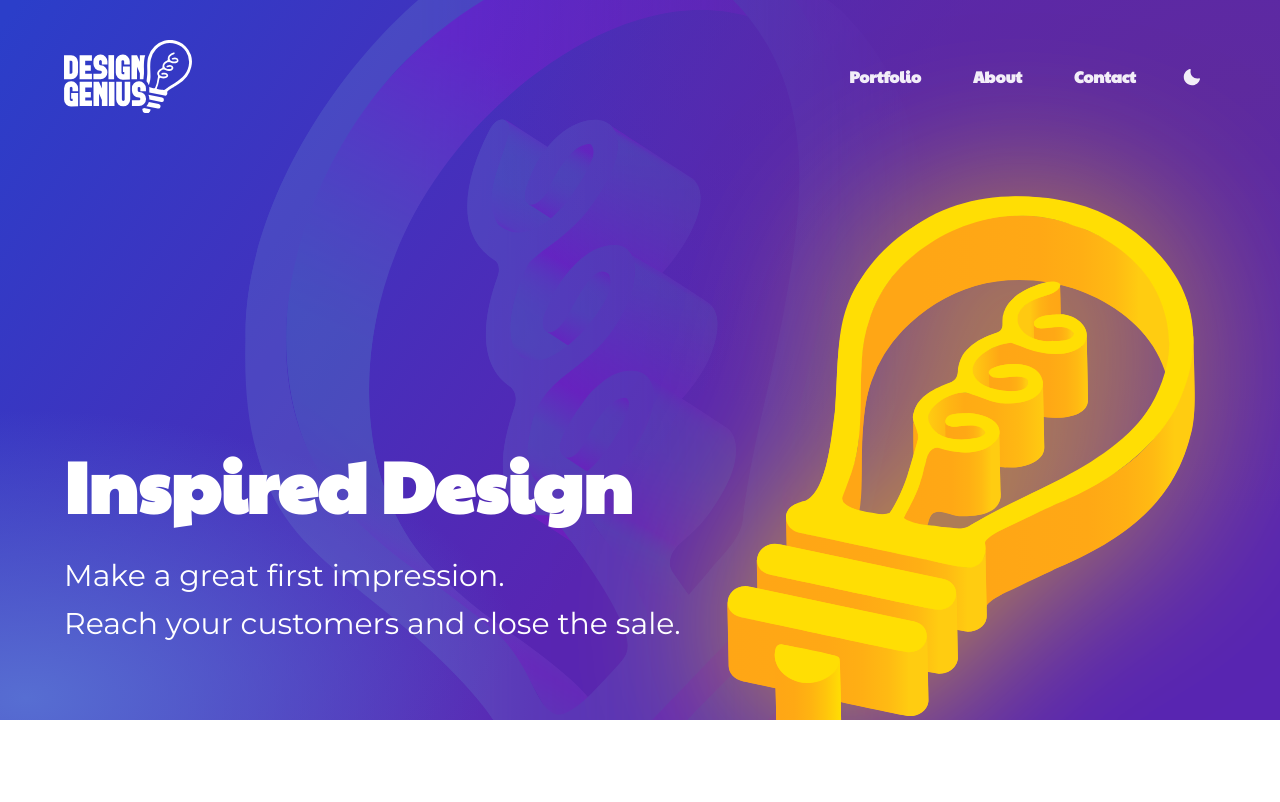
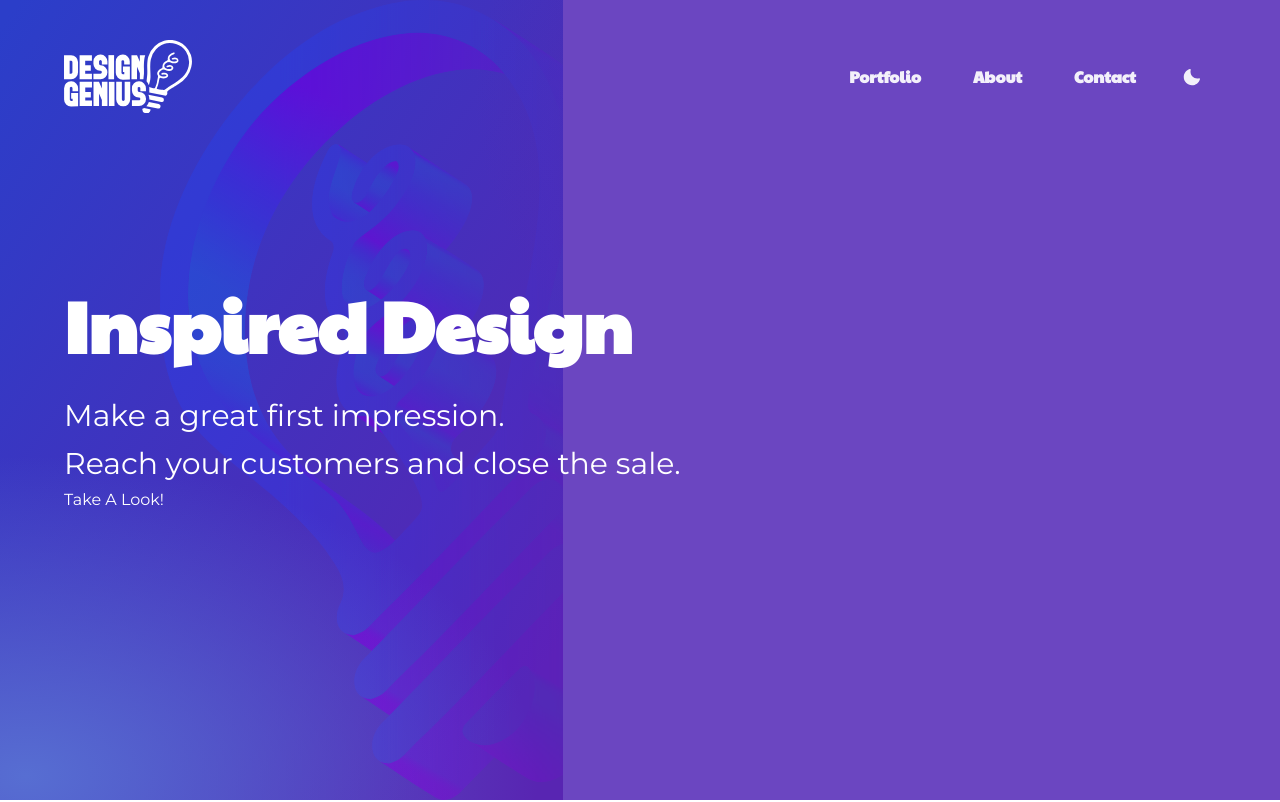
Before and after one commit to JeffMusgrave/designgenius-nextjs-2021, a Next.js app: page / in a window 1280 px wide. Shown: the top 802 px of the page. Built offline with nearby package versions, Linux system fonts and the light colour scheme.

Commit message:
split hero fullscreen + lightbulb

```diff
--- a/components/Hero/Hero.js
+++ b/components/Hero/Hero.js
@@ -2,8 +2,9 @@ import {
   FullSectionComponent,
   ContentConstrainer,
 } from "../../styles/designgenius/components/FullSectionComponent";
-import { useColorMode } from "@chakra-ui/react";
+import { Box, GridItem, Image, useColorMode } from "@chakra-ui/react";
 import HeroElements from "./HeroElements";
+import useWindowSize from "../../lib/useWindowSize";
 
 export default function HeroComponent({
   bgImage,
@@ -12,19 +13,20 @@ export default function HeroComponent({
   bgColor,
   children,
 }) {
+  const size = useWindowSize();
+  const pad = Math.max(0, (30 * (1000 - size.height)) / 1000);
   const { colorMode } = useColorMode();
   return (
     <FullSectionComponent
-      variant="hero"
-      minH={{ base: "10rem", sm: "20rem", md: "30rem", lg: "45rem" }}
+      position="relative"
+      variant="heroFull"
       light="gray.200"
       dark="gray.900"
       bgImage={`url(${bgImage})`}
       bgGradient={bgGradient}
       bgSize={bgSize}
       bgColor={bgColor}
-      pt="0"
-      bgColor={colorMode === "dark" ? `#FE5C41` : "white"}
+      bgColor={colorMode === "dark" ? "salmon.500" : "white"}
       bgGradient={
         colorMode === "light"
           ? `background-size: 100% 100%;
@@ -33,10 +35,51 @@ export default function HeroComponent({
           : " "
       }
     >
-      <ContentConstrainer mt="7.5rem" position="relative">
-        <HeroElements />
-        {children}
+      <ContentConstrainer
+        position="relative"
+        display="grid"
+        gridTemplateRows="1fr"
+        gridTemplateColumns="1fr"
+      >
+        <GridItem
+          alignSelf="center"
+          rowStart="1"
+          rowEnd="2"
+          colStart="1"
+          colEnd="2"
+        >
+          <Box
+            id="LIGHT"
+            h="clamp(10rem, 100vh, 70rem)"
+            display={{ base: "none", xl: "flex" }}
+            paddingLeft={`${pad}rem`}
+          >
+            <Image
+              alignItems="center"
+              mixBlendMode="soft-light"
+              src="/images/site/BlueLightBulb.svg"
+            />
+          </Box>
+        </GridItem>
+        <GridItem
+          alignSelf="center"
+          rowStart="1"
+          rowEnd="2"
+          colStart="1"
+          colEnd="2"
+          zIndex="3"
+        >
+          <HeroElements />
+          {children}
+        </GridItem>
       </ContentConstrainer>
+      <Box
+        bg="prince.500"
+        position="absolute"
+        right="0"
+        width="56vw"
+        height="100vh"
+      />
     </FullSectionComponent>
   );
 }
--- a/components/Hero/HeroElements.js
+++ b/components/Hero/HeroElements.js
@@ -1,16 +1,10 @@
-import { Heading, Text, Flex, Spacer } from "@chakra-ui/react";
-import ChakraNextImage from "../ChakraNextImage";
+import { Heading, Text, Flex, Stack, Box, Spacer } from "@chakra-ui/react";
 
 export default function HeroElements() {
   return (
     <>
-      <Flex
-        flexDir="column"
-        position="relative"
-        zIndex="3"
-        h="100%"
-        dropShadow=""
-      >
+      <Stack flexDir="column">
+        <Flex flexDir="column">
           <Spacer />
           <Heading as="h1" size="4xl" mb="2.5rem">
             Inspired Design
@@ -22,8 +16,10 @@ export default function HeroElements() {
             Reach your customers and close the sale.
           </Text>
         </Flex>
+        <Box>Take A Look!</Box>
+      </Stack>
 
-      <ChakraNextImage
+      {/* <ChakraNextImage
         position="absolute"
         zIndex="1"
         right="-20rem"
@@ -33,19 +29,7 @@ export default function HeroElements() {
         imgWidth={1150}
         imgHeight={1150}
         display={{ base: "none", lg: "inline-block" }}
-      />
-      <ChakraNextImage
-        position="absolute"
-        zIndex="0"
-        right="17rem"
-        top="-13rem"
-        src="/images/site/BlueLightBulb.svg"
-        constrain={false}
-        imgWidth={700}
-        imgHeight={1000}
-        opacity="0.25"
-        display={{ base: "none", xl: "inline-block" }}
-      />
+      /> */}
     </>
   );
 }
--- /dev/null
+++ b/lib/useWindowSize.js
@@ -0,0 +1,28 @@
+import { useState, useEffect } from "react";
+
+// Hook
+export default function useWindowSize() {
+  // Initialize state with undefined width/height so server and client renders match
+  // Learn more here: https://joshwcomeau.com/react/the-perils-of-rehydration/
+  const [windowSize, setWindowSize] = useState({
+    width: undefined,
+    height: undefined,
+  });
+  useEffect(() => {
+    // Handler to call on window resize
+    function handleResize() {
+      // Set window width/height to state
+      setWindowSize({
+        width: window.innerWidth,
+        height: window.innerHeight,
+      });
+    }
+    // Add event listener
+    window.addEventListener("resize", handleResize);
+    // Call handler right away so state gets updated with initial window size
+    handleResize();
+    // Remove event listener on cleanup
+    return () => window.removeEventListener("resize", handleResize);
+  }, []); // Empty array ensures that effect is only run on mount
+  return windowSize;
+}
--- a/styles/designgenius/attributes/colors.js
+++ b/styles/designgenius/attributes/colors.js
@@ -1,27 +1,63 @@
 const colors = {
-  dgLight: {
-    50: "",
-    100: "",
-    200: "",
-    300: "",
-    400: "",
-    500: "",
-    600: "",
-    700: "",
-    800: "",
-    900: "",
+  salmon: {
+    50: "#ff8e73",
+    100: "#ff8469",
+    200: "#ff7a5f",
+    300: "#ff7055",
+    400: "#ff664b",
+    500: "#fe5c41",
+    600: "#f45237",
+    700: "#ea482d",
+    800: "#e03e23",
+    900: "#d63419",
   },
-  dgDark: {
-    50: "",
-    100: "",
-    200: "",
-    300: "",
-    400: "",
-    500: "",
-    600: "",
-    700: "",
-    800: "",
-    900: "",
+  prince: {
+    50: "#9d78f3",
+    100: "#936ee9",
+    200: "#8964df",
+    300: "#7f5ad5",
+    400: "#7550cb",
+    500: "#6b46c1",
+    600: "#613cb7",
+    700: "#5732ad",
+    800: "#4d28a3",
+    900: "#431e99",
+  },
+  punch: {
+    50: "#ff7288",
+    100: "#ff687e",
+    200: "#ff5e74",
+    300: "#ff546a",
+    400: "#ff4a60",
+    500: "#fe4056",
+    600: "#f4364c",
+    700: "#ea2c42",
+    800: "#e02238",
+    900: "#d6182e",
+  },
+  glacier: {
+    50: "#73ffde",
+    100: "#69ffd4",
+    200: "#5fffca",
+    300: "#55ffc0",
+    400: "#4bffb6",
+    500: "#41feac",
+    600: "#37f4a2",
+    700: "#2dea98",
+    800: "#23e08e",
+    900: "#19d684",
+  },
+  egypt: {
+    50: "#ffee73",
+    100: "#ffe469",
+    200: "#ffda5f",
+    300: "#ffd055",
+    400: "#ffc64b",
+    500: "#febc41",
+    600: "#f4b237",
+    700: "#eaa82d",
+    800: "#e09e23",
+    900: "#d69419",
   },
 };
 
--- a/styles/designgenius/attributes/fullsection.js
+++ b/styles/designgenius/attributes/fullsection.js
@@ -11,8 +11,8 @@ const fullsection = {
       alignItems: "center",
       flexDir: "column",
       _last: { flex: "1 1 auto" },
-      py: { base: "2.5rem", sm: "5rem", md: "5rem" },
-
+      pt: { base: "2.5rem", sm: "5rem", md: "5rem" },
+      pb: { base: "2.5rem", sm: "5rem", md: "5rem" },
       // border: "1px",
       // borderColor: "white",
     },
@@ -61,6 +61,20 @@ const fullsection = {
         color: "white",
       },
     },
+    heroFull: {
+      container: {
+        overflow: "hidden",
+        py: { base: "2.5rem", sm: "5rem", md: "0rem" },
+        height: { base: "10rem", sm: "20rem", lg: "100vh" },
+        minHeight: "20rem",
+        maxHeight: "100vh",
+      },
+      constrainer: {
+        display: "inline-block",
+        color: "white",
+        mt: { sm: "7rem", md: "0rem" },
+      },
+    },
     constrained: {
       container: {
         bg: "transparent",
--- a/styles/designgenius/theme.js
+++ b/styles/designgenius/theme.js
@@ -2,6 +2,7 @@ import { extendTheme } from "@chakra-ui/react";
 
 import config from "./attributes/config";
 import styles from "./attributes/styles";
+import colors from "./attributes/colors";
 import fonts from "./attributes/fonts";
 import Button from "./attributes/button";
 import fullsection from "./attributes/fullsection";
@@ -11,6 +12,7 @@ const theme = extendTheme({
   config,
   fonts,
   styles,
+  colors,
   components: {
     Button,
     Heading,
```
Lines whose indentation alone changed are shown as unchanged.
